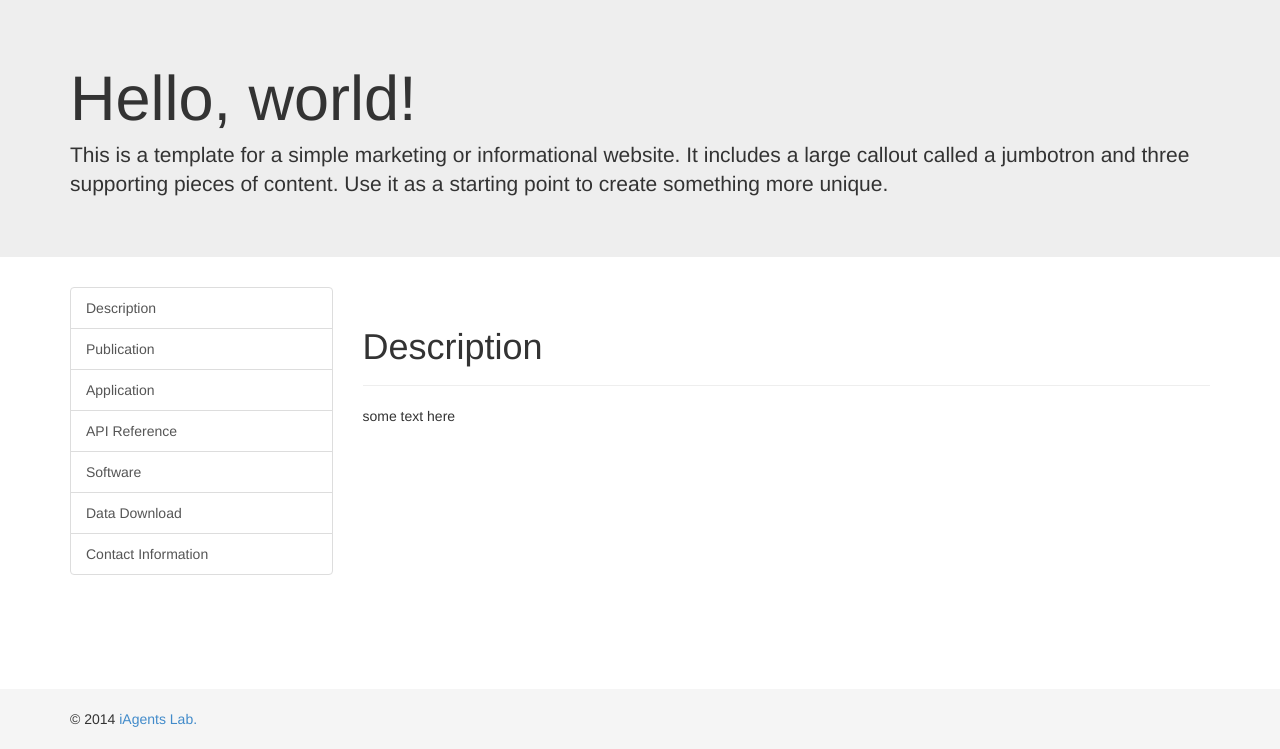
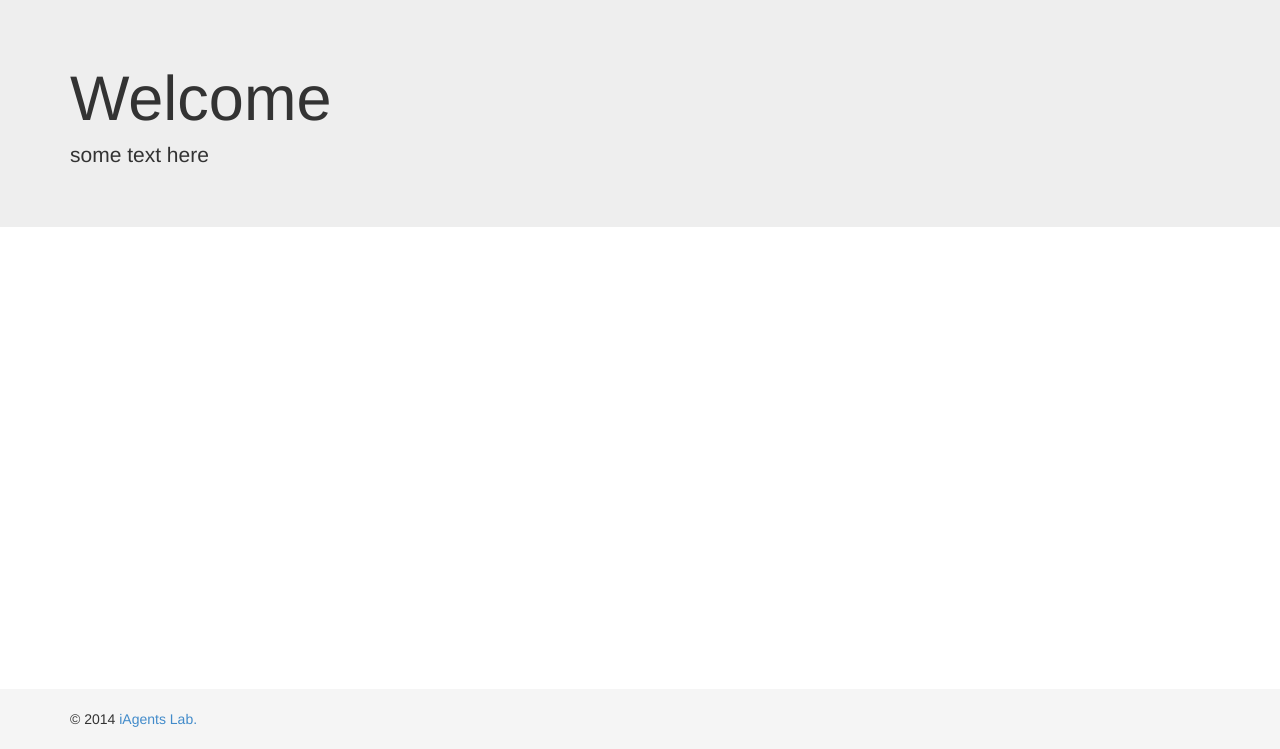
Before and after one commit to NTUCommonsense/NTUCommonsense, a Python web app: template apps/templates/index.html in a window 1280 px wide. Shown: the part 51-800 px from the top of the page. Run offline with Jinja, Linux system fonts and the light colour scheme; the template is opened without the code that fills it, so the values that code supplies are empty.

Commit message:
Update templates

```diff
--- a/apps/templates/base.html
+++ b/apps/templates/base.html
@@ -1,7 +1,7 @@
 <!DOCTYPE html>
 <html lang="en">
   <head>
-    {% block head %}
+    {%- block head %}
     <meta charset="utf-8" />
     <meta http-equiv="X-UA-Compatible" content="IE=edge" />
     <meta name="viewport" content="width=device-width, initial-scale=1.0" />
@@ -14,7 +14,7 @@
       <script src="https://oss.maxcdn.com/libs/html5shiv/3.7.0/html5shiv.js"></script>
       <script src="https://oss.maxcdn.com/libs/respond.js/1.3.0/respond.min.js"></script>
     <![endif]-->
-    {% endblock %}
+    {%- endblock %}
   </head>
   <body>
     <div id="wrap">
@@ -27,7 +27,7 @@
               <span class="icon-bar"></span>
               <span class="icon-bar"></span>
             </button>
-            <a class="navbar-brand" href="#">Projects</a>
+            <a class="navbar-brand" href="/">Projects</a>
           </div>
           <nav class="collapse navbar-collapse">
             <ul class="nav navbar-nav">
@@ -37,13 +37,7 @@
           </nav>
         </div>
       </header>
-      <div class="jumbotron">
-        <div class="container">
-          <h1>Hello, world!</h1>
-          <p>This is a template for a simple marketing or informational website. It includes a large callout called a jumbotron and three supporting pieces of content. Use it as a starting point to create something more unique.</p>
-        </div>
-      </div>
-      <div class="container">{% block content %}{% endblock %}</div>
+      {%- block content %}{%- endblock %}
     </div>
     <footer role="contentinfo">
       <div class="container">
--- a/apps/templates/index.html
+++ b/apps/templates/index.html
@@ -1,25 +1,12 @@
 {% extends "base.html" %}
-{% block title %}Index{% endblock %}
-{% block content %}
-<div class="row">
-  <div class="col-md-3">
-    <div class="list-group" role="complementary">
-      <a href="#description" class="list-group-item">Description</a>
-      <a href="#publication" class="list-group-item">Publication</a>
-      <a href="#application" class="list-group-item">Application</a>
-      <a href="#reference" class="list-group-item">API Reference</a>
-      <a href="#software" class="list-group-item">Software</a>
-      <a href="#download" class="list-group-item">Data Download</a>
-      <a href="#contact" class="list-group-item">Contact Information</a>
-    </div>
-  </div>
-  <div class="col-md-9" role="main">
-    <div class="section">
-      <div class="page-header">
-        <h1 id="description">Description</h1>
+{% block title %}Welcome{% endblock %}
+{%- block content %}
+      <div class="jumbotron">
+        <div class="container">
+          <h1>Welcome</h1>
+          <p>some text here</p>
+        </div>
       </div>
-      <p>some text here</p>
-    </div>
-  </div>
-</div>
-{% endblock %}
+      <div class="container">
+      </div>
+{%- endblock %}
```
